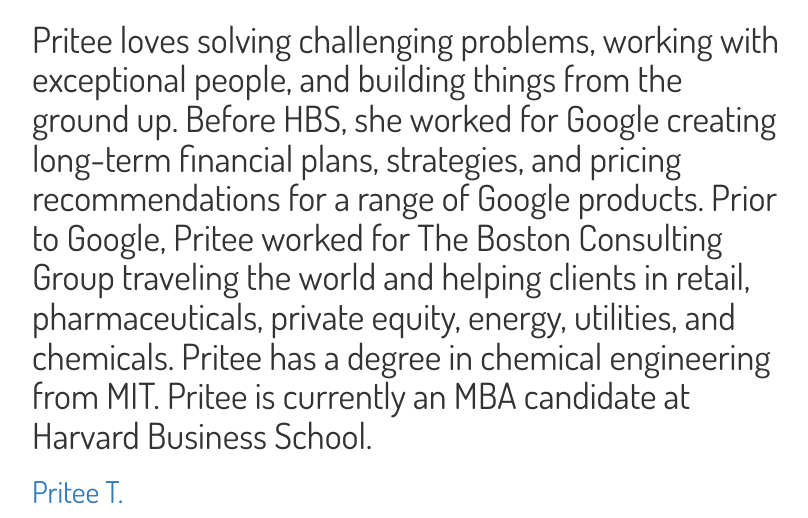
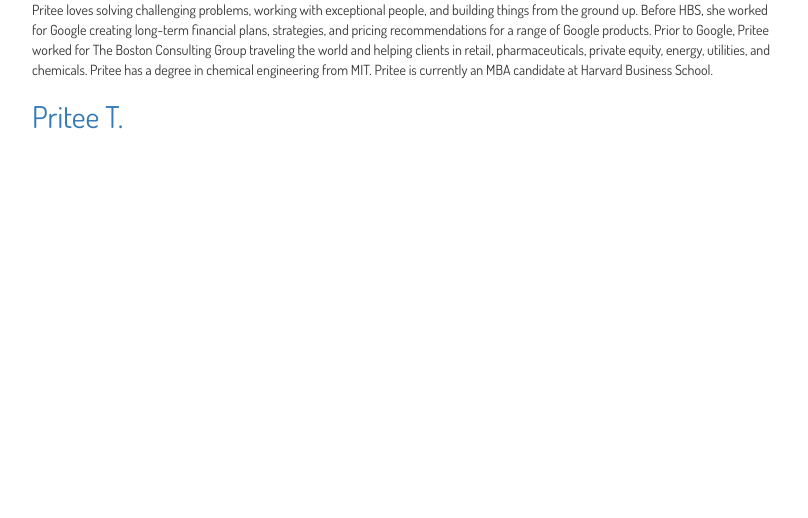
Before and after one commit to PriteeTem/djangogirls, a Django app: page /about in a window 1280 px wide. Shown: the part 309-827 px from the top of the page, without its empty margins (23-831 px from the left). After the commit the page ends 438 px from the top, so only its background shows below. Run offline with Django 3.2, Linux system fonts and the light colour scheme; some libraries are stand-ins or nearby versions; some web fonts are replaced.

Commit message:
slightchange7

```diff
--- a/blog/static/css/blog.css
+++ b/blog/static/css/blog.css
@@ -33,6 +33,9 @@ h6, h7, h8 {
     text-align: center;
 }
 
+h10 {
+font-family: 'Dosis', sans-serif;}
+
 .date {
     color: #828282;
 }
--- a/blog/templates/blog/about.html
+++ b/blog/templates/blog/about.html
@@ -1,6 +1,6 @@
 {% extends 'blog/base.html' %}
 {% block content %}
-    <h1>Pritee loves solving challenging problems, working with exceptional people, and building things from the ground up. Before HBS, she worked for Google creating long-term financial plans, strategies, and pricing recommendations for a range of Google products. Prior to Google, Pritee worked for The Boston Consulting Group traveling the world and helping clients in retail, pharmaceuticals, private equity, energy, utilities, and chemicals. Pritee has a degree in chemical engineering from MIT. Pritee is currently an MBA candidate at Harvard Business School. </h1>
+  <h10>Pritee loves solving challenging problems, working with exceptional people, and building things from the ground up. Before HBS, she worked for Google creating long-term financial plans, strategies, and pricing recommendations for a range of Google products. Prior to Google, Pritee worked for The Boston Consulting Group traveling the world and helping clients in retail, pharmaceuticals, private equity, energy, utilities, and chemicals. Pritee has a degree in chemical engineering from MIT. Pritee is currently an MBA candidate at Harvard Business School. </h10>
   <h2><a href="https://www.linkedin.com/in/priteet/">Pritee T.</a></h2>
     <!--<h2> If you have questions or interest in participating please reach out using the form below.</h2>-->
     <!--<iframe src="https://docs.google.com/forms/d/e/1FAIpQLScFw7NtKR8yFSgNOWnGf5YfXbMrK8TWxl1G-FC2uPYU06102g/viewform?embedded=true" width="760" height="500" frameborder="0" marginheight="0" marginwidth="0">Loading...</iframe>-->
```
